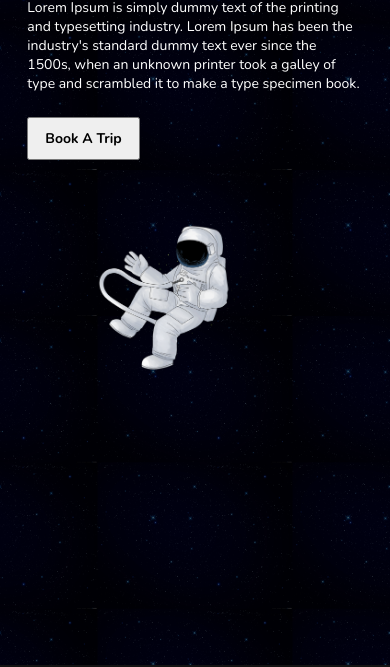
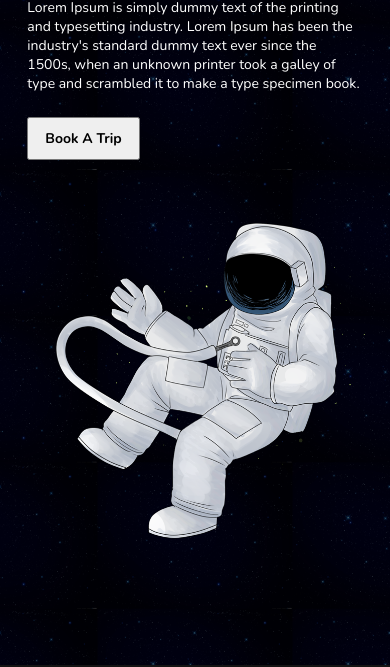
Before and after one commit to Saakshith/FBLA_Webmaster, a plain HTML site: page index.html in a window 390 px wide. Shown: the part 179-846 px from the top of the page. Drawn offline with nearby package versions, Linux system fonts and the light colour scheme; a web font is replaced by a local one.

Commit message:
changed image stuff

```diff
--- a/style.css
+++ b/style.css
@@ -114,7 +114,7 @@ nav{
     flex-direction: column;
     justify-content: center;
     align-items: flex-start;
-    width: 40%;
+    width: 40vw;
     /* height: 100%; */
 }
 
@@ -138,7 +138,7 @@ nav{
 }
 
 .hero-right{
-    width: 60%;
+    width: 60vw;
     padding-left: 15vw;
     padding-top: 5vw;
 }
@@ -615,4 +615,13 @@ footer{
     body{
         cursor: default;
     }
+
+    .hero-right{
+        padding: 0;
+    }
+
+    .hero-right > img{
+        width: 90vw;
+        height: 100%;
+    }
 }
```
